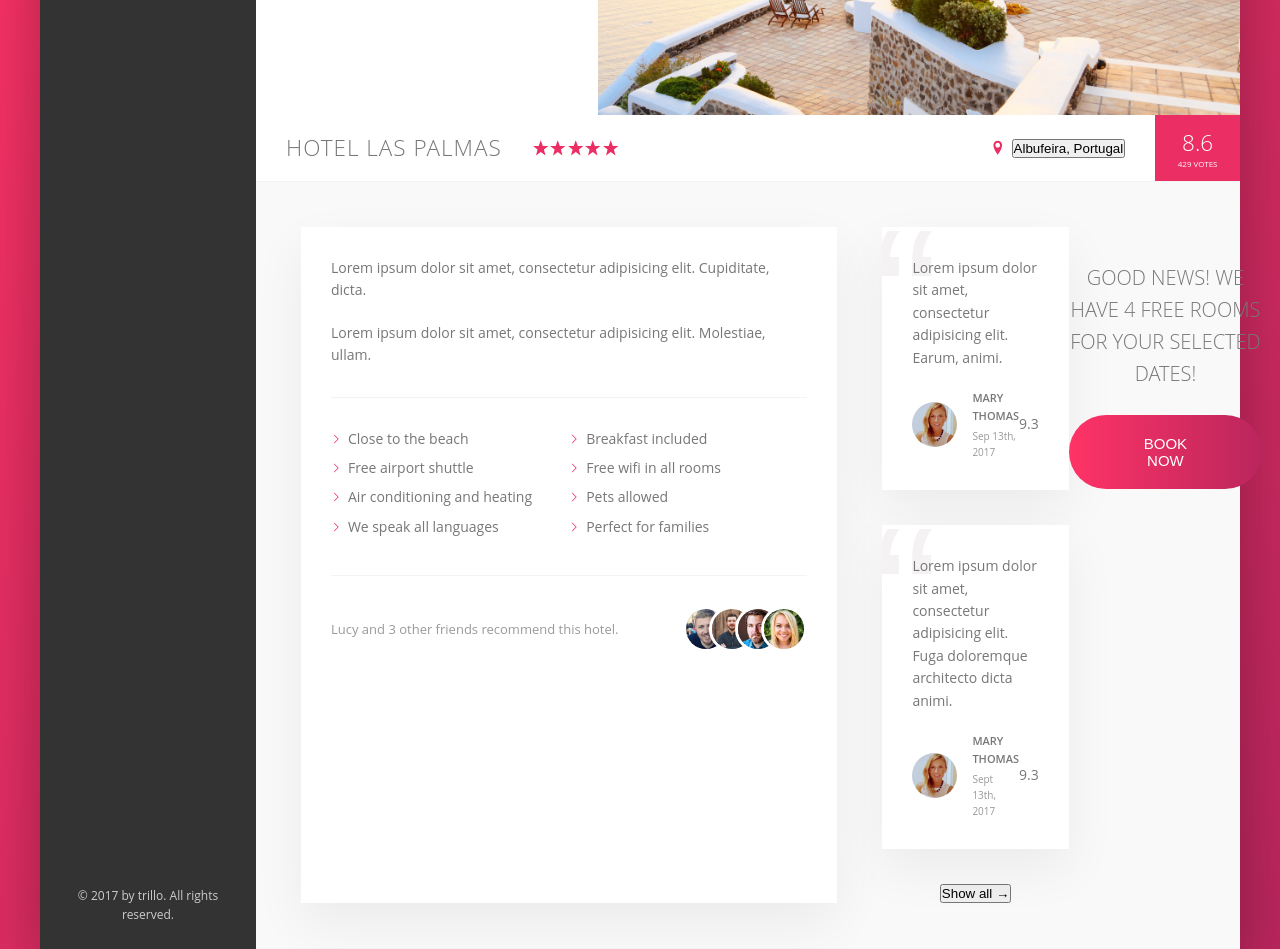
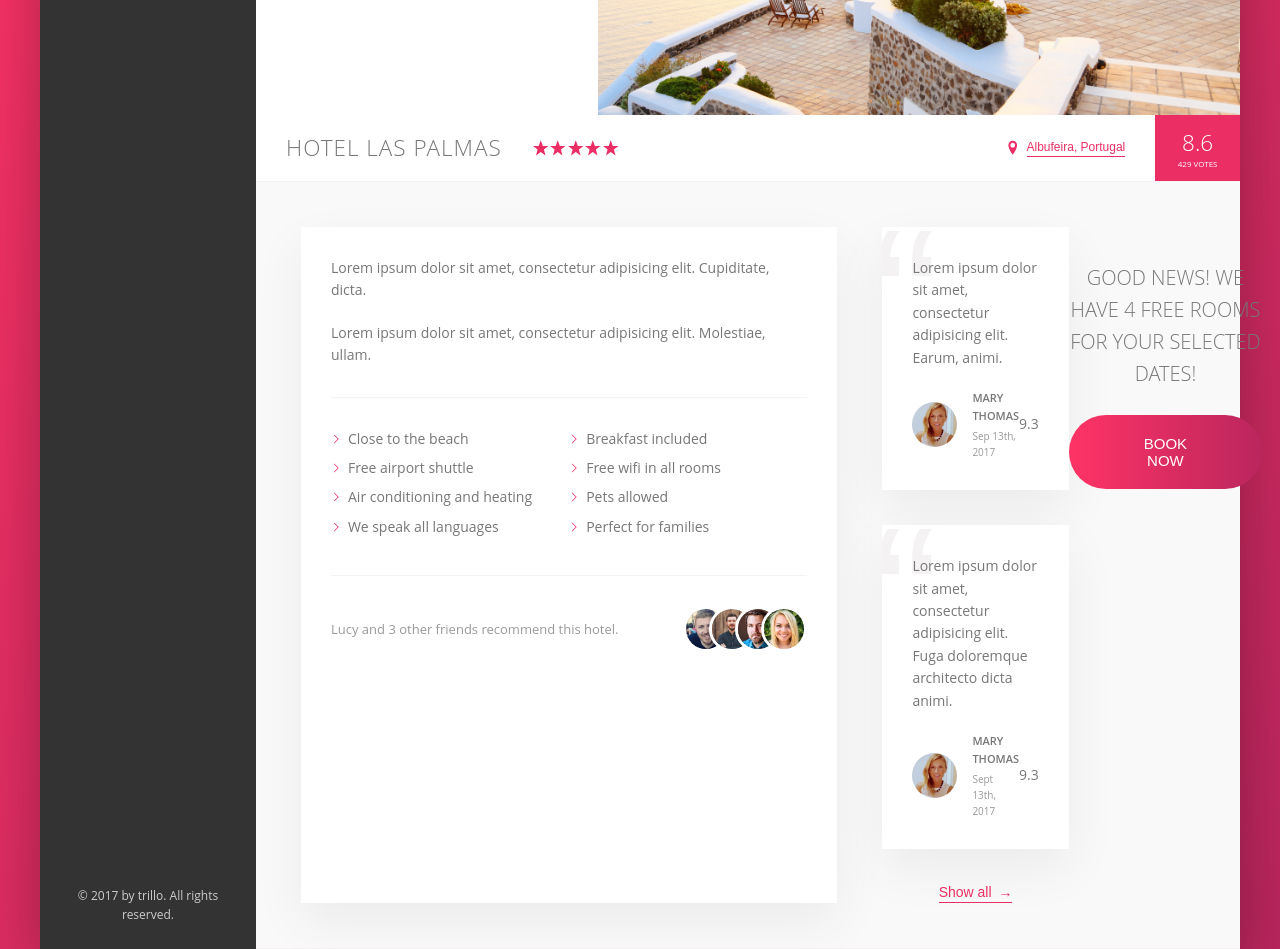
Before and after one commit to Moogun/Hotel-Review, a website: page index.html in a window 1280 px wide. Shown: the part 340-1289 px from the top of the page. Drawn offline with Linux system fonts and the light colour scheme.

Commit message:
added btn inline css

```diff
--- a/sass/_components.scss
+++ b/sass/_components.scss
@@ -457,3 +457,35 @@
         box-shadow: none;
     }
 }
+
+.btn-inline {
+    font-size: inherit;
+
+    color: var(--color-primary);
+    background-color: transparent;
+
+    border: none;
+    border-bottom: 1px solid currentColor;
+    padding-bottom: 2px;
+    display: inline-block;
+
+    cursor: pointer;
+    transition: all .2s;
+
+    & span {
+        margin-left: 3px;
+    }
+
+    &:hover {
+        color: var(--color-grey-dark-1);
+
+        span {
+            margin-left: 8px;
+        }
+    }
+
+    &:focus {
+        outline: none;
+        animation: pulsate 1s infinite;
+    }
+}
```
Also changed, not shown: css/style.css.
